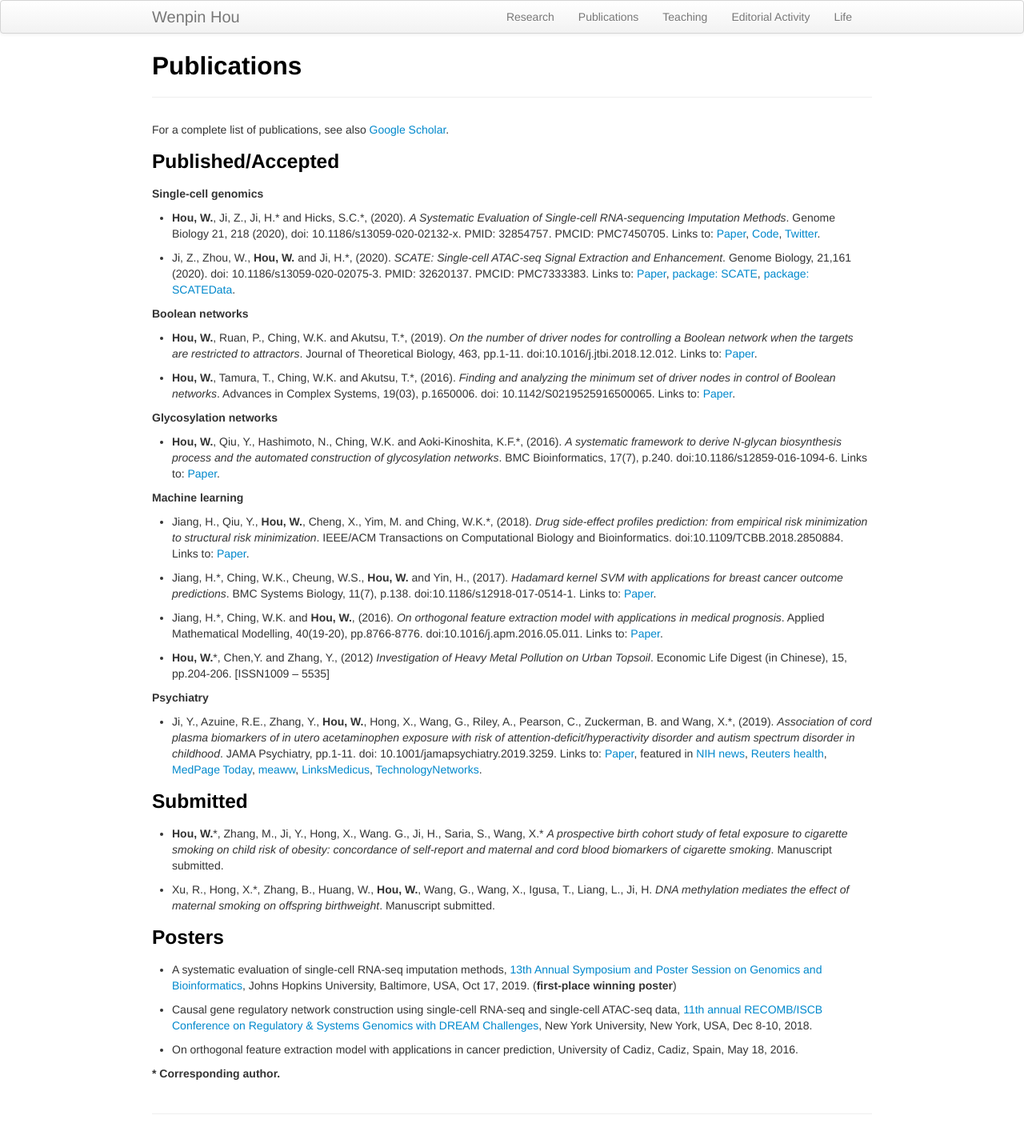
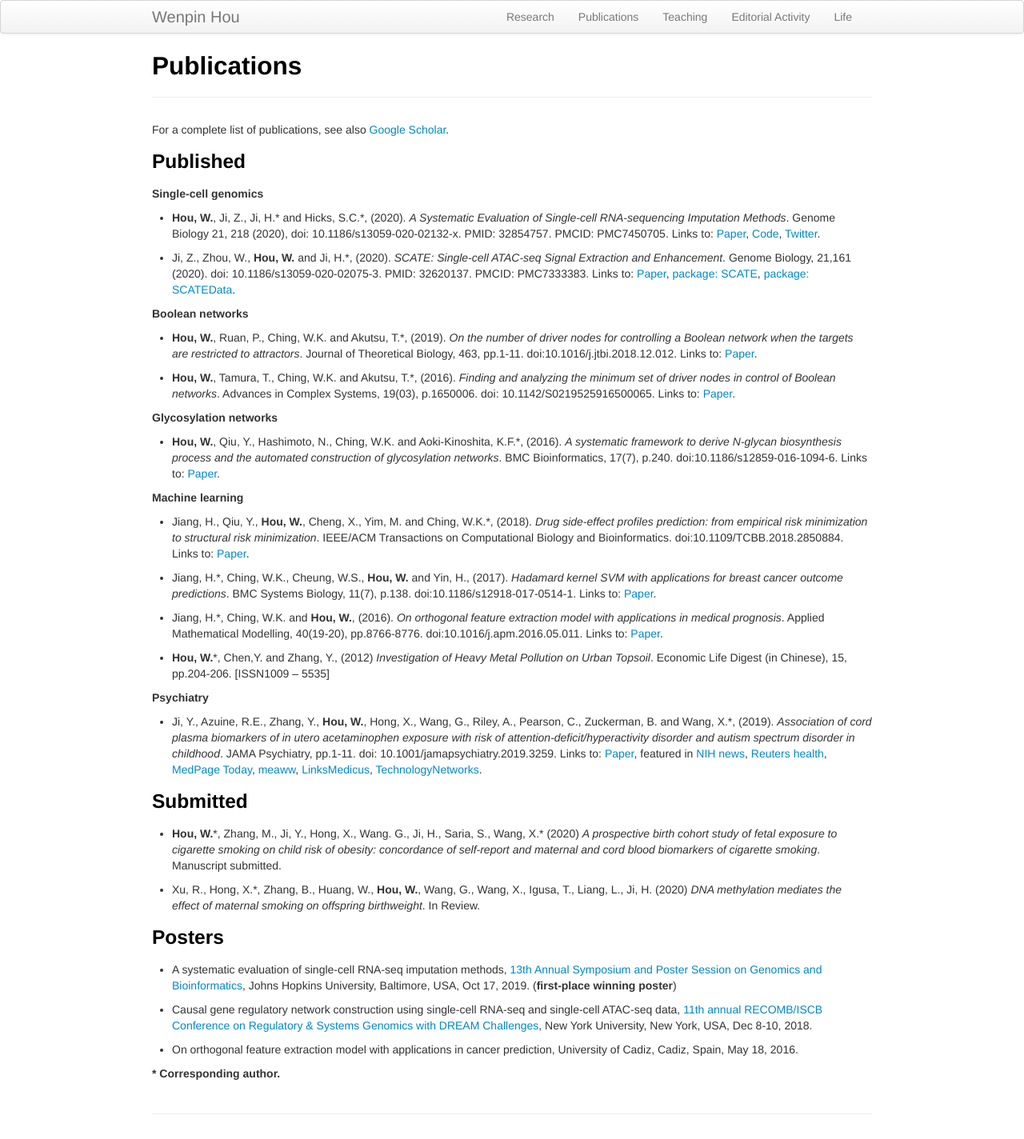
Before and after one commit to Winnie09/Wenpin_Hou, a Jekyll site: the page built from pages/publications.md, in a window 1280 px wide. Shown: the whole page at 80% size. Built offline with Jekyll 4.4.1, drawn with Linux system fonts in a browser that asks for light colours.

Commit message:
update publication

```diff
--- a/pages/publications.md
+++ b/pages/publications.md
@@ -8,7 +8,7 @@ title: Publications
 For a complete list of publications, see also [Google Scholar](https://scholar.google.com.hk/citations?user=1wVQpBUAAAAJ&hl=en).
 
 
-### Published/Accepted
+### Published
 ##### Single-cell genomics
 - **Hou, W.**, Ji, Z., Ji, H.\* and Hicks, S.C.\*, (2020). *A Systematic Evaluation of Single-cell RNA-sequencing Imputation Methods*. Genome Biology 21, 218 (2020), doi: 10.1186/s13059-020-02132-x. PMID: 32854757. PMCID: PMC7450705. Links to: [Paper](https://genomebiology.biomedcentral.com/articles/10.1186/s13059-020-02132-x), [Code](https://github.com/Winnie09/imputationBenchmark), [Twitter](https://twitter.com/GenomeBiology/status/1298976169484681219).
 
@@ -38,9 +38,9 @@ For a complete list of publications, see also [Google Scholar](https://scholar.g
 - Ji, Y., Azuine, R.E., Zhang, Y., **Hou, W.**, Hong, X., Wang, G., Riley, A., Pearson, C., Zuckerman, B. and Wang, X.\*, (2019). *Association of cord plasma biomarkers of in utero acetaminophen exposure with risk of attention-deficit/hyperactivity disorder and autism spectrum disorder in childhood*. JAMA Psychiatry, pp.1-11. doi: 10.1001/jamapsychiatry.2019.3259. Links to: [Paper](https://jamanetwork.com/journals/jamapsychiatry/article-abstract/2753512), featured in  [NIH news](https://www.nih.gov/news-events/news-releases/nih-funded-study-suggests-acetaminophen-exposure-pregnancy-linked-higher-risk-adhd-autism), [Reuters health](https://www.reuters.com/article/us-health-pregnancy-acetaminophen/babies-at-higher-risk-for-adhd-autism-if-pregnant-moms-took-acetaminophen-idUSKBN1X920J?fbclid=IwAR3T4phyb6Fu4F9zQVNL4EWgET04m4ITHD6S1R8eZkvj2j3TBIPJZSpYqf0), [MedPage Today](https://www.medpagetoday.com/obgyn/pregnancy/83040), [meaww](https://meaww.com/taking-pain-relief-drug-acetaminophen-pregnancy-risk-autism-adhd-study), [LinksMedicus](https://linksmedicus.com/news/study-utero-acetaminophen-exposure-linked-increased-risk-adhd-autism-spectrum-disorder-childhood/), [TechnologyNetworks](https://www.technologynetworks.com/drug-discovery/news/paracetamol-during-pregnancy-could-be-linked-to-increased-risk-of-adhd-and-autism-326647).
 
 ### Submitted
-- **Hou, W.**\*, Zhang, M., Ji, Y., Hong, X., Wang. G., Ji, H., Saria, S., Wang, X.\* *A prospective birth cohort study of fetal exposure to cigarette smoking on child risk of obesity: concordance of self-report and maternal and cord blood biomarkers of cigarette smoking*. Manuscript submitted.
+- **Hou, W.**\*, Zhang, M., Ji, Y., Hong, X., Wang. G., Ji, H., Saria, S., Wang, X.\* (2020) *A prospective birth cohort study of fetal exposure to cigarette smoking on child risk of obesity: concordance of self-report and maternal and cord blood biomarkers of cigarette smoking*. Manuscript submitted.
 
-- Xu, R., Hong, X.\*, Zhang, B., Huang, W., **Hou, W.**, Wang, G., Wang, X., Igusa, T., Liang, L., Ji, H. *DNA methylation mediates the effect of maternal smoking on offspring birthweight*. Manuscript submitted.
+- Xu, R., Hong, X.\*, Zhang, B., Huang, W., **Hou, W.**, Wang, G., Wang, X., Igusa, T., Liang, L., Ji, H. (2020) *DNA methylation mediates the effect of maternal smoking on offspring birthweight*. In Review.
 
 ### Posters
 
```
